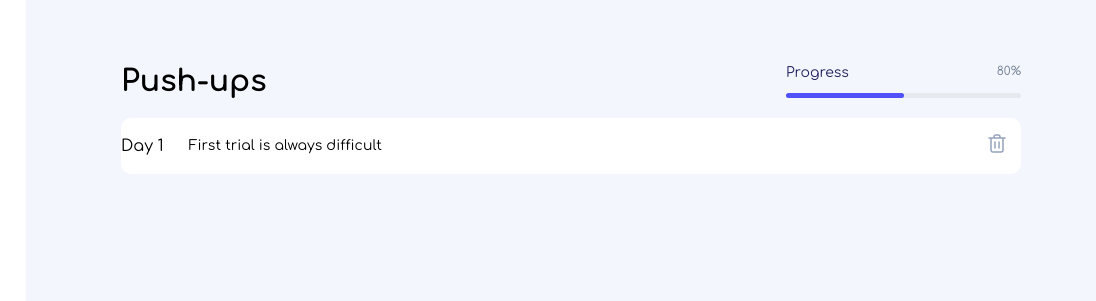
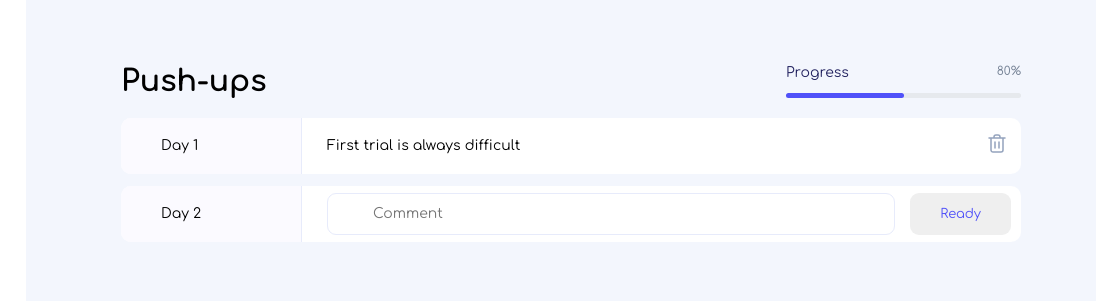
Before and after one commit to akutuzova11/js-habbit-flow, a website built with Vite: page index.html in a window 1280 px wide. Shown: the top 301 px of the page, 184-1280 px from the left. Built offline with nearby package versions, Linux system fonts and the light colour scheme; files whose address does not match are found by name.

Commit message:
add a form for the next day

```diff
--- a/index.html
+++ b/index.html
@@ -52,11 +52,21 @@
       <main>
         <div>
           <div class="habbit">
-            <div class="habbit__date">Day 1</div>
+            <div class="habbit__day">Day 1</div>
             <div class="habbit__comment">First trial is always difficult</div>
             <button class="habbit__delete">
               <img src="./src/assets/delete.svg" alt="">
             </button>
+          </div>
+        </div>
+        <div>
+          <div class="habbit">
+            <div class="habbit__day">Day 2</div>
+            <form class="habbit__form">
+              <input class="input__text" type="text" placeholder="Comment" />
+              <img class="input__icon" src="./src/assets/comment.svg" alt="">
+              <button class="button">Ready</button>
+            </form>
           </div>
         </div>
       </main>
```
